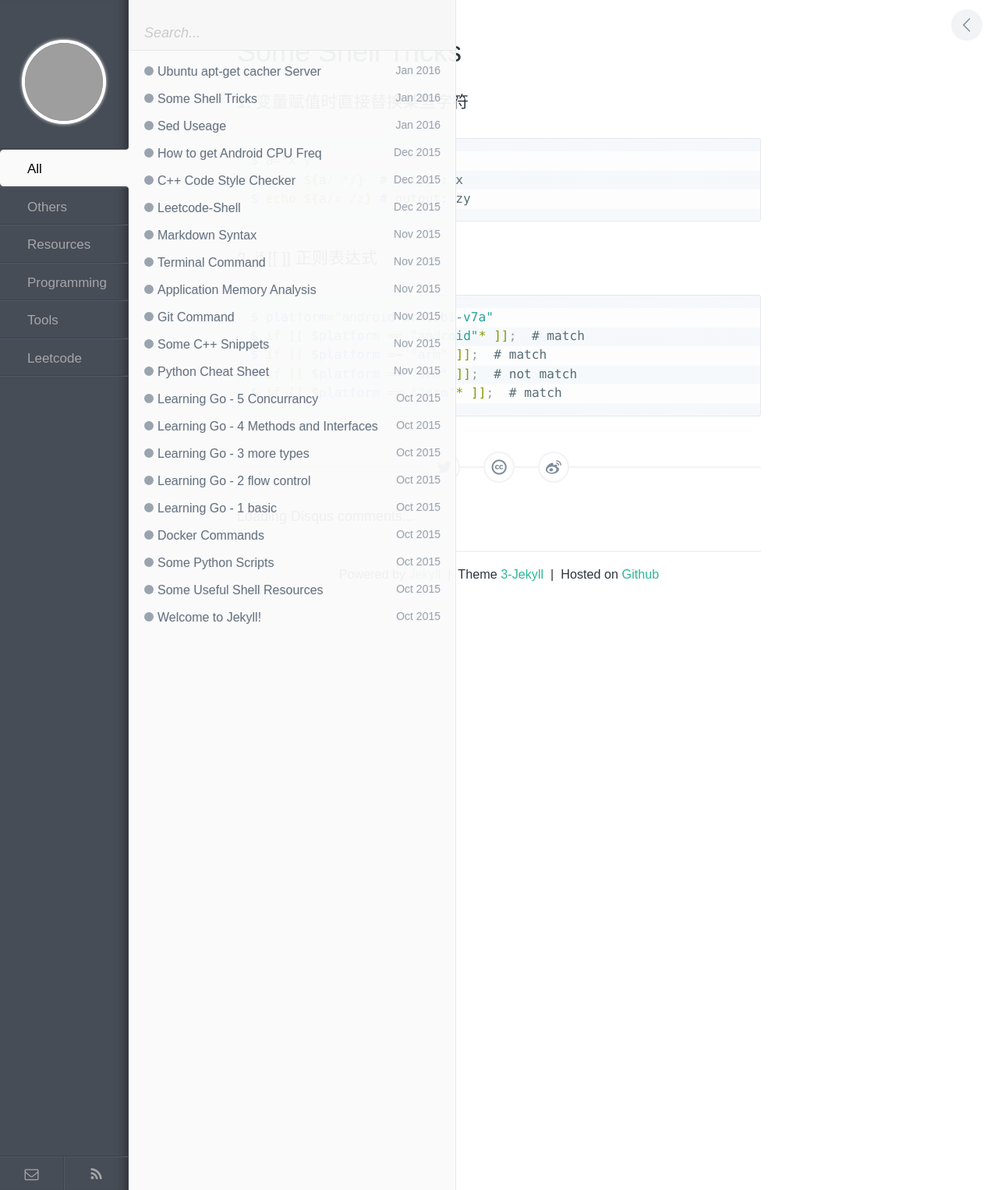
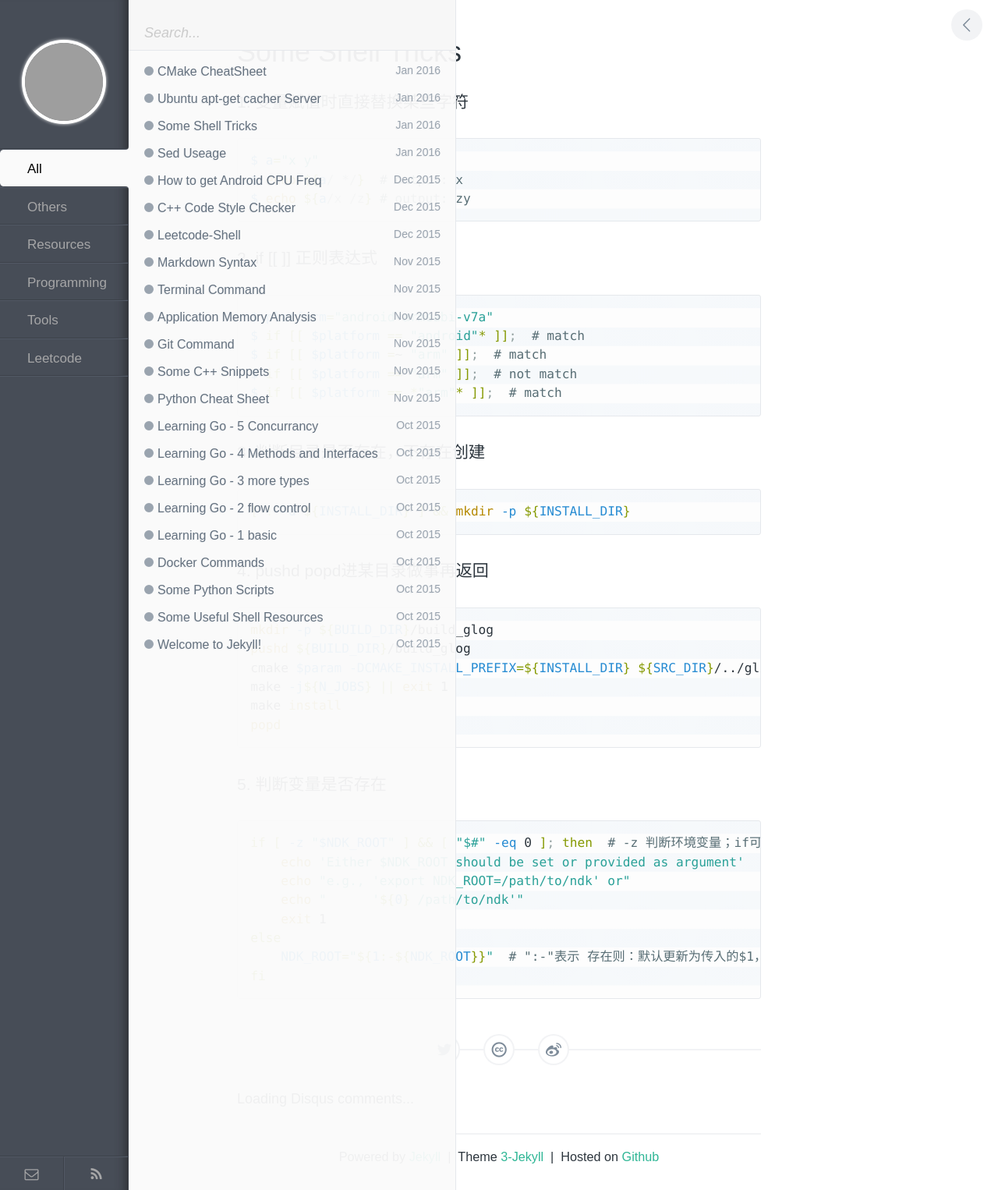
Before and after one commit to wykvictor/wykvictor.github.io, a Jekyll site: the page built from _posts/resources/2016-01-25-Some-Shell-Tricks.md, in a window 1280 px wide. Shown: the whole page at 78% size. Built offline with Jekyll 4.4.1, drawn with Linux system fonts in a browser that asks for light colours; comment, search, counter and statistics services are not loaded; grey boxes are pictures that could not be loaded.

Commit message:
add cmake cheatsheet

```diff
--- a/_posts/resources/2016-01-25-Some-Shell-Tricks.md
+++ b/_posts/resources/2016-01-25-Some-Shell-Tricks.md
@@ -21,3 +21,30 @@
 $ if [[ $platform == "arm" ]];  # not match
 $ if [[ $platform == *"arm"* ]];  # match
 {% endhighlight %}
+
+### 3. 判断目录是否存在，不存在创建
+{% highlight Bash shell scripts %}
+[ ! -d ${INSTALL_DIR} ] && mkdir -p ${INSTALL_DIR}
+{% endhighlight %}
+
+### 4. pushd popd进某目录做事再返回
+{% highlight Bash shell scripts %}
+mkdir -p ${BUILD_DIR}/build_glog
+pushd ${BUILD_DIR}/build_glog
+cmake $param -DCMAKE_INSTALL_PREFIX=${INSTALL_DIR} ${SRC_DIR}/../glog/
+make -j${N_JOBS} || exit 1
+make install
+popd
+{% endhighlight %}
+
+### 5. 判断变量是否存在
+{% highlight Bash shell scripts %}
+if [ -z "$NDK_ROOT" ] && [ "$#" -eq 0 ]; then  # -z 判断环境变量；if可以用&&
+    echo 'Either $NDK_ROOT should be set or provided as argument'
+    echo "e.g., 'export NDK_ROOT=/path/to/ndk' or"
+    echo "      '${0} /path/to/ndk'"
+    exit 1
+else
+    NDK_ROOT="${1:-${NDK_ROOT}}"  # ":-"表示 存在则：默认更新为传入的$1，否则还等于原值
+fi
+{% endhighlight %}
```
Also changed, not shown: _posts/resources/2016-01-27-CMake-Cheatsheet.md (added, +90 -0 lines).
